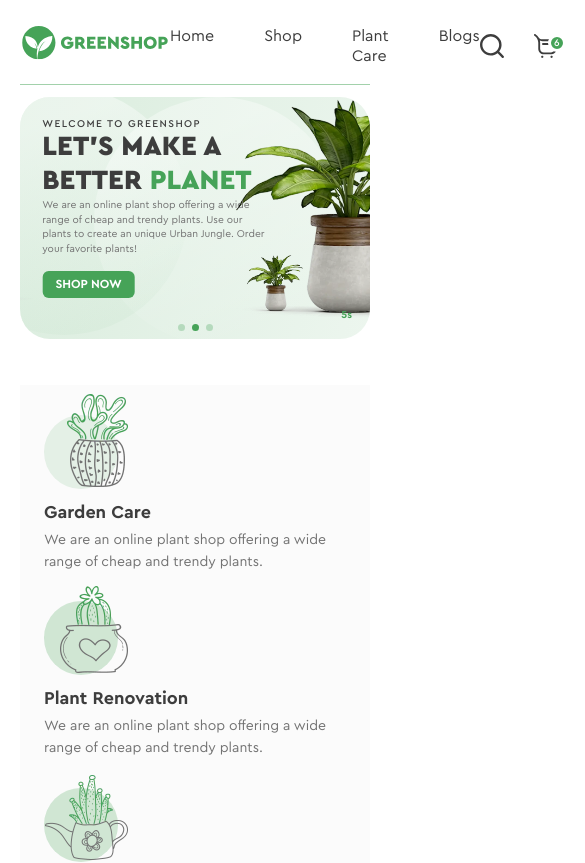
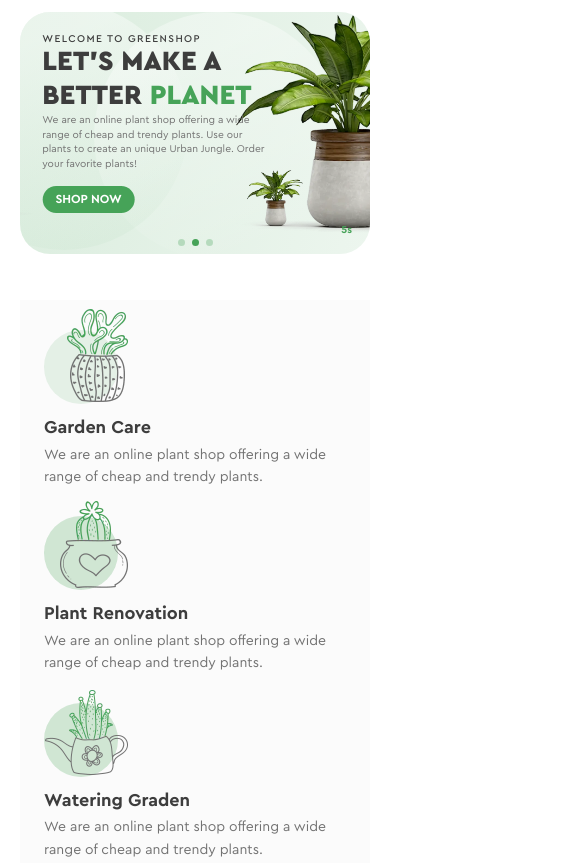
Before and after one commit to Baylovka/store, a Next.js app: page / in a window 390 px wide. Shown: the top 863 px of the page, 585 px wide, since content can reach past the window. Built offline with nearby package versions, Linux system fonts and the light colour scheme.

Commit message:
feat: add adaptability for header and button

```diff
--- a/src/components/Header.tsx
+++ b/src/components/Header.tsx
@@ -9,8 +9,8 @@ export default function Header() {
         <header className="header">
             <div className="container">
                 <div className="header__container">
-                    <Link href={'/'} className="header__logo">
-                        <Image src="/logo.svg" width={150} height={34} alt="logo" />
+                    <Link href={'/'}>
+                        <Image className="header__logo" src="/logo.svg" width={150} height={34} alt="logo" />
                     </Link>
                     <nav className="header__nav">
                         <ul className="header__menu">
--- a/src/scss/components/_button.scss
+++ b/src/scss/components/_button.scss
@@ -3,7 +3,7 @@
     align-items: center;
     gap: 4px;
     background-color: $color-primary-green;
-    border-radius: 6px;
+    border-radius: 40px;
     padding: 8px 26px;
     border: none;
     cursor: pointer;
@@ -18,6 +18,10 @@
 
     transition: all .3s;
 
+    @media screen and (min-width: $bp-mobile) {
+        border-radius: 6px;
+    }
+
     &:hover {
         background-color: $color-primary-white;
         color: $color-primary-green;
--- a/src/scss/layouts/_header.scss
+++ b/src/scss/layouts/_header.scss
@@ -1,9 +1,20 @@
 .header {
+    display: none;
+
+    @media screen and (min-width: $bp-mobile) {
+        display: block;
+    }
+
     &__container {
         display: flex;
+        gap: 18px;
         justify-content: space-between;
         padding: 26px 0 18px 0;
         border-bottom: 0.3px rgba($color-primary-green, 0.5) solid;
+    }
+
+    &__logo {
+        width: auto;
     }
 
     &__nav {
@@ -12,14 +23,19 @@
     }
 
     &__menu {
-        display: flex;
-        gap: 50px;
+        display: none;
+        gap: 0;
+
+        @media screen and (min-width: $bp-tablet) {
+            display: flex;
+            gap: clamp(1.5rem, calc(-1.389rem + 6.019vw), 3.125rem); /* min: 24px, max: 50px */
+        }
     }
 
     &__utility-bar {
         display: flex;
         align-items: center;
-        gap: 30px;
+        gap: clamp(1.125rem, calc(0.659rem + 1.622vw), 1.875rem); /* min: 18px, max: 30px */
     }
 
     &__link {
```
